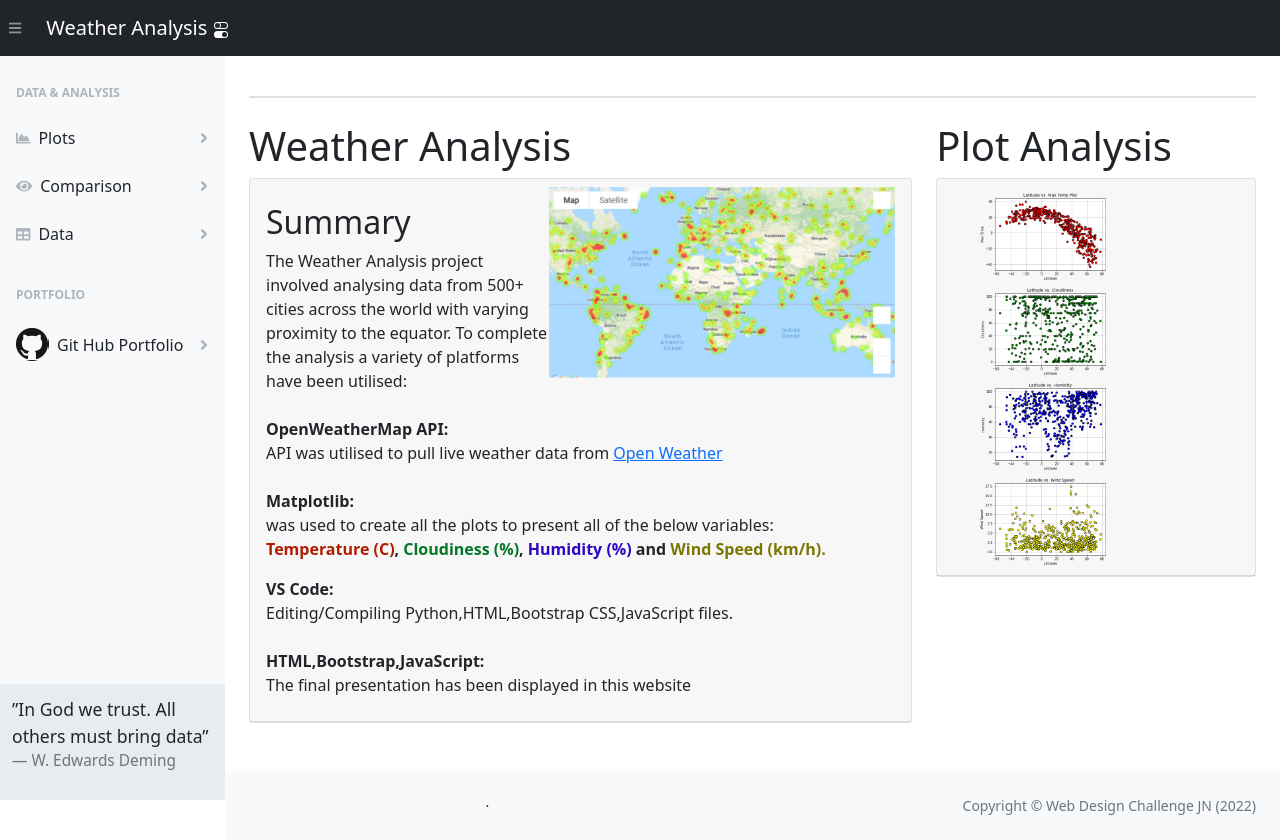
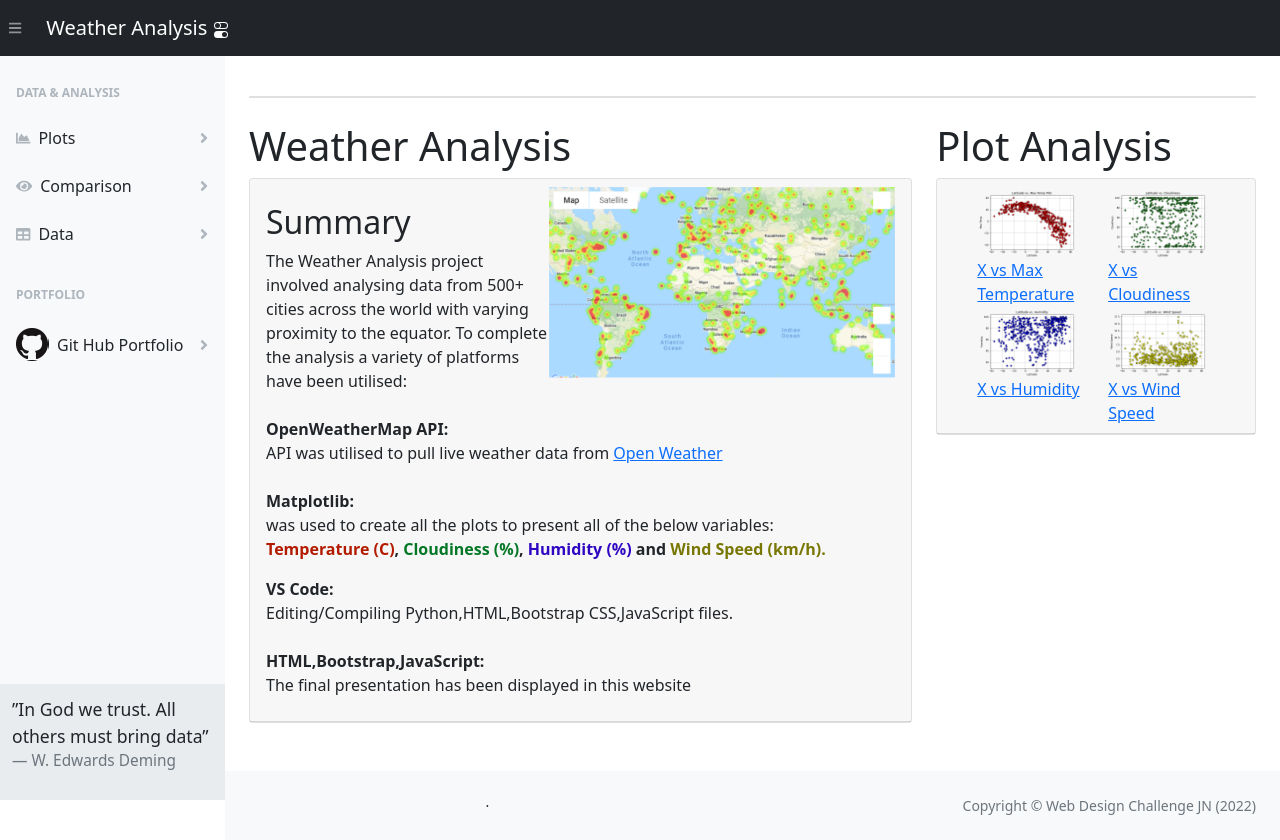
Before and after one commit to john-nas/Web-Design-Challenge, a plain HTML site: page index.html in a window 1280 px wide. Drawn offline with nearby package versions, Linux system fonts and the light colour scheme.

Commit message:
Add files via upload

```diff
--- a/index.html
+++ b/index.html
@@ -153,20 +153,23 @@
                                 <div class="card-header">
                                     <div class="box">
                                     <div class="container">
-                                        <div class="col-12">
-                                    <a href="Plot_1.html"><img class="panel" src="assets/demo/Latitude vs. Max Temp Plot.png" alt="Max Temperature Graph" /></a>
-                                </div>
-                                <div class="col-12">
-                                    <a href="Plot_2.html"><img class="panel" src="assets/demo/Latitude vs. Cloudiness.png" alt="Cloudiness Graph" /></a>
-                                </div>
-                            </div>
-                                <div class="container">
-                                <div class="col-12">
-                                    <a href="Plot_3.html"><img class="panel" src="assets/demo/Latitude vs. Humidity.png" alt="Humidity Graph" /></a>
-                                </div>
-                                <div class="col-12">
-                                    <a href="Plot_4.html"><img class="panel" src="assets/demo/Latitude vs. Wind Speed.png"alt="Wind Speed Graph" /></a>
-                                </div>
+                                        <div class="row">
+                                            <div class="col-lg-6">
+                                              <img src="assets/demo/Latitude vs. Max Temp Plot.png" href="Max Temp" alt="Snow" style="width:100%">
+                                              <figcaption> <a href="Plot_1.html">X vs Max Temperature</a></figcaption>
+                                            </div>
+                                            <div class="col-lg-6">
+                                                <img src="assets/demo/Latitude vs. Cloudiness.png" alt="Cloudiness" style="width:100%">
+                                                <figcaption> <a href="Plot_2.html">X vs Cloudiness</a></figcaption>
+                                              </div>
+                                              <div class="col-lg-6">
+                                                <img src= "assets/demo/Latitude vs. Humidity.png" alt="Humidity" style="width:100%">
+                                                <figcaption> <a href="Plot_3.html">X vs Humidity</a></figcaption>
+                                              </div>
+                                              <div class="col-lg-6">
+                                                <img src="assets/demo/Latitude vs. Wind Speed.png" alt="Wind Speed" style="width:100%">
+                                                <figcaption> <a href="Plot_4.html">X vs Wind Speed</a></figcaption>
+                                              </div>
                             </div>
                         </div>
                         </div>
```
